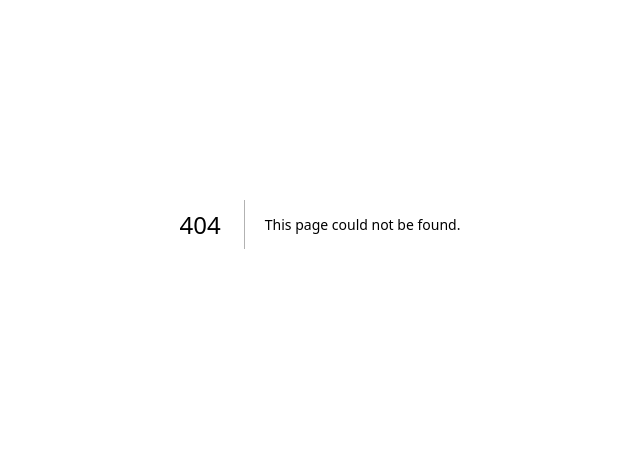
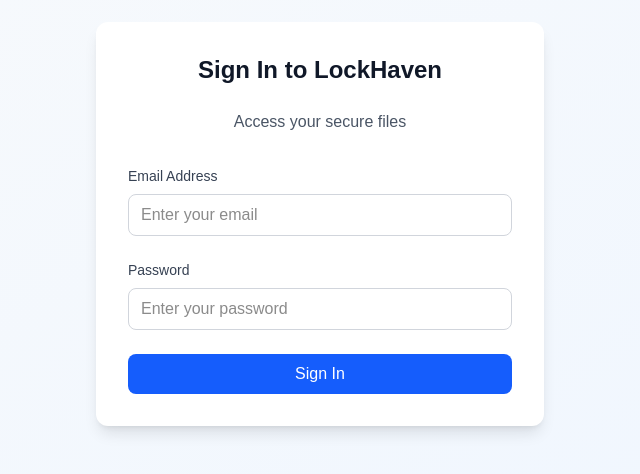
Before and after one commit to LockHaven/lockhaven-frontend, a Next.js app: page /login in a window 1280 px wide. Before the commit this address had no page. Shown: the part 176-650 px from the top of the page, without its empty margins (320-960 px from the left). Built offline with nearby package versions, Linux system fonts and the light colour scheme.

Commit message:
f - create a login page

```diff
--- /dev/null
+++ b/src/app/login/page.tsx
@@ -0,0 +1,56 @@
+export default function LoginPage() {
+    return (
+        <div className="min-h-screen bg-gradient-to-br from-slate-50 to-blue-50 dark:from-slate-900 dark:to-slate-800 flex items-center justify-center">
+            <div className="bg-white dark:bg-gray-800 p-8 rounded-xl shadow-lg max-w-md w-full">
+                <h1 className="text-2xl font-bold text-center text-gray-900 dark:text-white mb-6">
+                    Sign In to LockHaven
+                </h1>
+                <p className="text-gray-600 dark:text-gray-300 text-center mb-8">
+                    Access your secure files
+                </p>
+
+                {/* Form Container */}
+                <form className="space-y-6">
+                    {/* Email Input */}
+                    <div>
+                        <label htmlFor="email" className="block text-sm font-medium text-gray-700 dark:text-gray-300 mb-2">
+                            Email Address
+                        </label>
+                        <input
+                            type="email"
+                            id="email"
+                            name="email"
+                            className="w-full px-3 py-2 border border-gray-300 dark:border-gray-600 rounded-lg focus:outline-none focus:ring-2 focus:ring-blue-500 focus:border-transparent dark:bg-gray-700 dark:text-white"
+                            placeholder="Enter your email"
+                            required
+                        />
+                    </div>
+
+                    {/* Password Input */}
+                    <div>
+                        <label htmlFor="password" className="block text-sm font-medium text-gray-700 dark:text-gray-300 mb-2">
+                            Password
+                        </label>
+                        <input
+                            type="password"
+                            id="password"
+                            name="password"
+                            className="w-full px-3 py-2 border border-gray-300 dark:border-gray-600 rounded-lg focus:outline-none focus:ring-2 focus:ring-blue-500 focus:border-transparent dark:bg-gray-700 dark:text-white"
+                            placeholder="Enter your password"
+                            required
+                        />
+                    </div>
+
+                    {/* Submit Button */}
+                    <button
+                        type="submit"
+                        className="w-full bg-blue-600 text-white py-2 px-4 rounded-lg hover:bg-blue-700 focus:outline-none focus:ring-2 focus:ring-blue-500 focus:ring-offset-2 transition-colors"
+                    >
+                        Sign In
+                    </button>
+                </form>
+            </div>
+
+        </div>
+    )
+}
```
